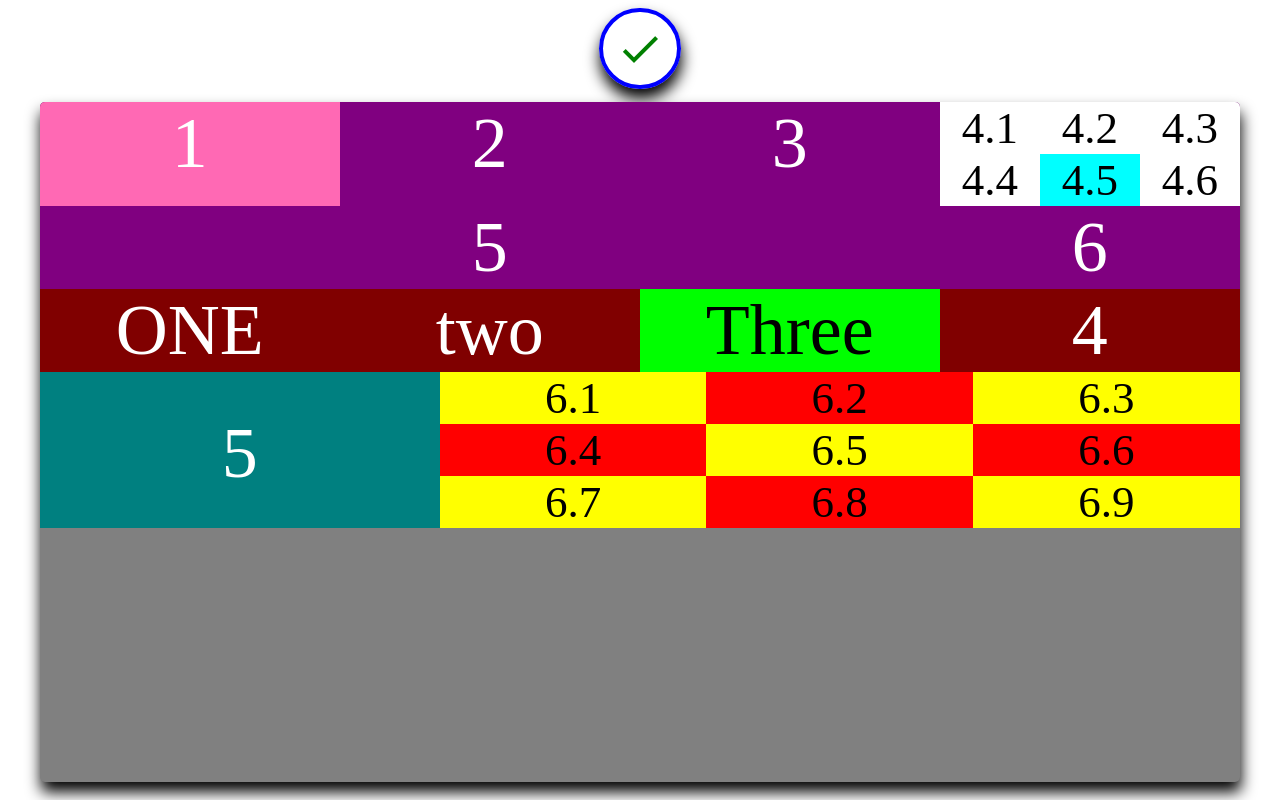
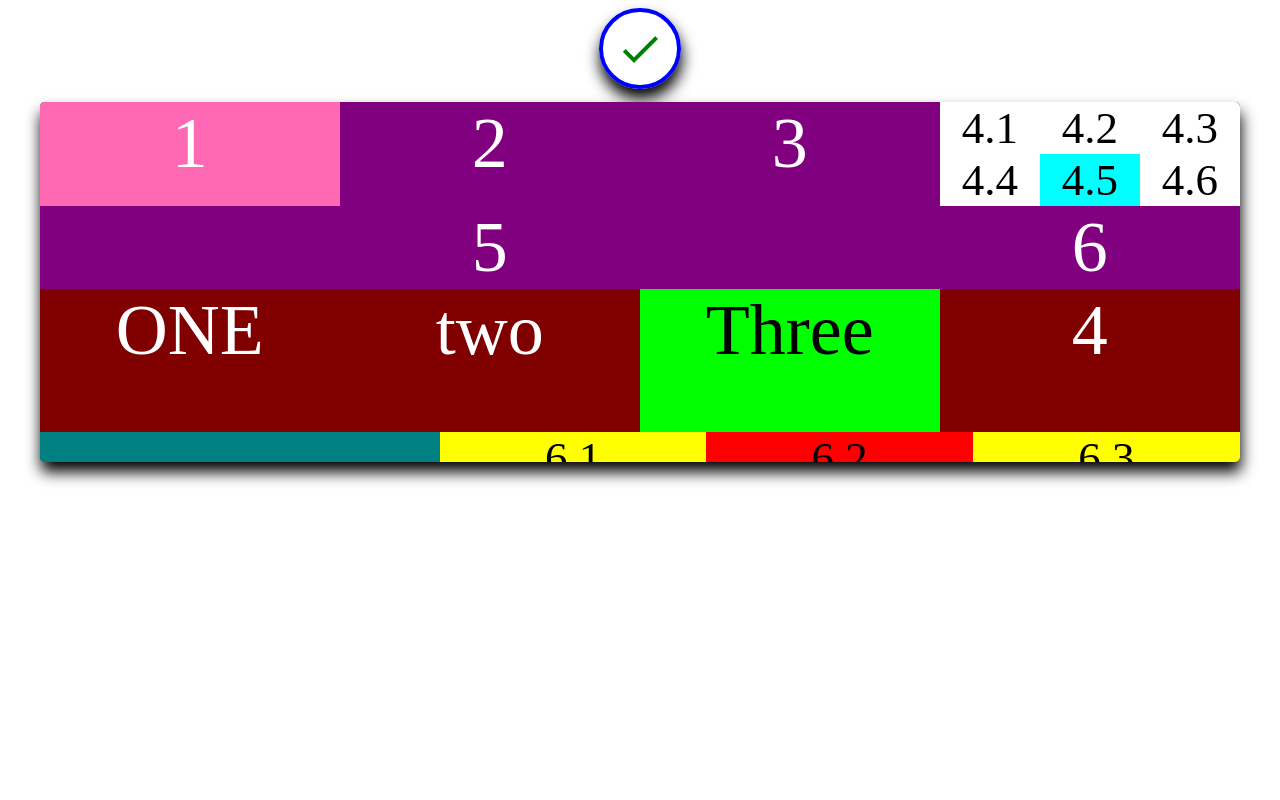
Before and after one commit to eladolo/dress-css, a website: page demo/index.html in a window 1280 px wide. Drawn offline with Linux system fonts and the light colour scheme.

Commit message:
CHG - add scroller helper to demo

```diff
--- a/demo/index.html
+++ b/demo/index.html
@@ -12,7 +12,7 @@
 		<div class="center p-1 w-5 text-center circle sqr-48 mouse-over box-shadow border-blue border-solid border-s4 md-hide">
 			<i class="material-icons fs-48 w-100 c-pointer green">check</i>
 		</div>
-		<div class="tg-container text-center mt-1 bg-gray rounded box-shadow h-85 overflow-autohide p-0">
+		<div class="tg-container text-center mt-1 bg-gray rounded box-shadow h-45 overflow-autohide scroller p-0">
 			<div class="tg-row p-0 bg-purple  white">
 				<div class="tg-col-3 tg-col-md-4 tg-col-sm-12 fs-72 bg-hotpink">1</div>
 				<div class="tg-col-3 tg-col-md-4 tg-col-sm-12 fs-72">2</div>
@@ -30,7 +30,7 @@
 				<div class="tg-col-9 tg-col-md-4 tg-col-sm-12 fs-72 mouse-over c-pointer">5</div>
 				<div class="tg-col-3 tg-col-md-4 tg-col-sm-12 fs-72">6</div>
 			</div>
-			<div class="tg-row p-0 bg-maroon white">
+			<div class="tg-row p-0 bg-maroon white h-45">
 				<div class="tg-col-3 tg-col-md-4 tg-col-sm-12 fs-72 c-move text-uppercase mouse-over">one</div>
 				<div class="tg-col-3 tg-col-md-4 tg-col-sm-12 fs-72 c-help text-lowercase">TWO</div>
 				<div class="tg-col-3 tg-col-md-4 tg-col-sm-12 fs-72 c-pointer text-capitalize bg-lime black">three</div>
```
